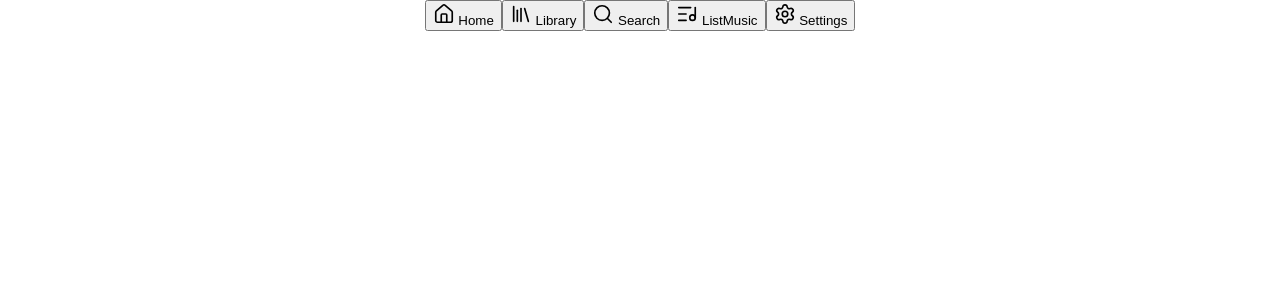
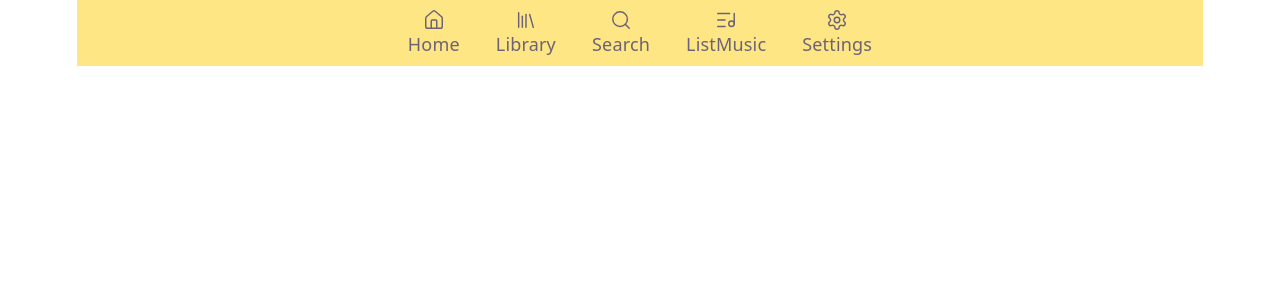
Before and after one commit to M3NGSZE/Music-App, a React (Vite) app: page / in a window 1280 px wide. Shown: the top 300 px of the page. Built offline with nearby package versions, Linux system fonts and the light colour scheme.

Commit message:
start bottom navigation

```diff
--- a/src/components/layout/Navigation.tsx
+++ b/src/components/layout/Navigation.tsx
@@ -1,28 +1,27 @@
-import { Home, Library, Search, ListMusic, Settings } from "lucide-react"
+import { Home, Library, Search, ListMusic, Settings } from "lucide-react";
 
 const navigationItems = [
     { label: "Home", icon: Home },
     { label: "Library", icon: Library },
     { label: "Search", icon: Search },
     { label: "ListMusic", icon: ListMusic },
-    { label: "Settings", icon: Settings }
+    { label: "Settings", icon: Settings },
 ];
 
 export default function Nagivation() {
     return (
-        <nav>
-            { navigationItems.map((item) => {
-                const Icon = item.icon
-
+        <nav className=" bg-amber-200 flex items-center justify-center" >
+            {navigationItems.map((item) => {
+                const Icon = item.icon;
                 return (
-                    <button
-                        key={ item.label }
-                    >
-                        <Icon size={22} strokeWidth={1.8}/>
-                        <span> { item.label }</span>
+                    <button key={item.label} className="">
+                        <div className="py-2 px-4 flex flex-col items-center justify-center gap-0">
+                            <Icon size={22} strokeWidth={1.6} />
+                            <span>{item.label}</span>
+                        </div>
                     </button>
-                )
+                );
             })}
         </nav>
-    )
+    );
 }
--- a/src/styles/global.css
+++ b/src/styles/global.css
@@ -1,3 +1,5 @@
+@import "tailwindcss";
+
 :root {
   --text: #6b6375;
   --text-h: #08060d;
```
